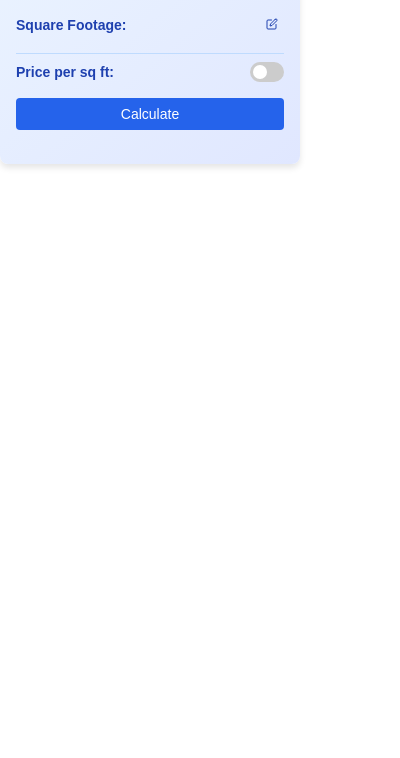
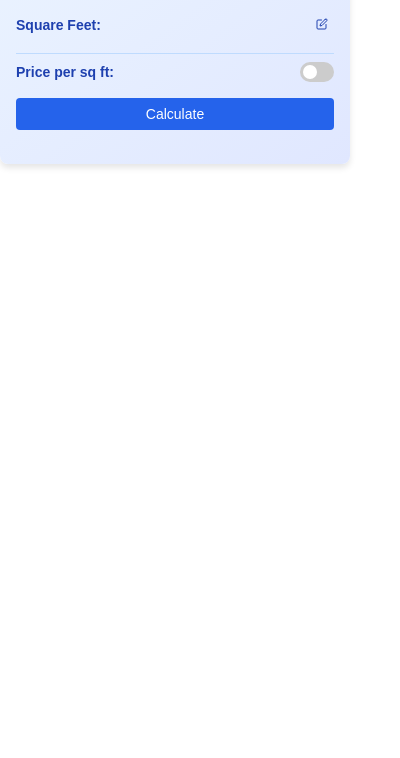
Before and after one commit to Brunnys/rightmove-sqft-calculator, a browser extension: page popup.html in a window 400 px wide. Shown: the part 86-844 px from the top of the page. Drawn offline with Linux system fonts and the light colour scheme.

Commit message:
Updated Footage to feet, and increased size of pop up

```diff
--- a/popup.css
+++ b/popup.css
@@ -5,7 +5,7 @@ body {
 }
 
 .card {
-  width: 300px;
+  width: 350px;
   height: 250px;
   background: linear-gradient(to bottom right, #EBF4FF, #E0E7FF);
   border-radius: 8px;
--- a/popup.html
+++ b/popup.html
@@ -20,7 +20,7 @@
           <span class="value" id="price"></span>
         </div>
         <div class="info-row">
-          <span class="label" id="squareFootageLabel">Square Footage:</span>
+          <span class="label" id="squareFootageLabel">Square Feet:</span>
           <div class="value-container">
             <span class="value" id="squareFootage"></span>
             <input type="number" id="squareFootageInput" class="hidden" min="0" step="0.01">
--- a/popup.js
+++ b/popup.js
@@ -212,7 +212,7 @@ document.addEventListener('DOMContentLoaded', function() {
       if (!isNaN(squareMeters)) {
         const squareFootage = (squareMeters * 10.7639).toFixed(2);
         squareFootageElement.textContent = `${squareFootage} sq ft`;
-        squareFootageLabel.textContent = 'Square Footage:';
+        squareFootageLabel.textContent = 'Square Feet:';
         const pricePerSqM = parseFloat(pricePerSqFtElement.textContent.replace(/[£,]/g, ''));
         if (!isNaN(pricePerSqM)) {
           const pricePerSqFt = Math.round(pricePerSqM / 10.7639); // Round to the nearest whole pound
```
